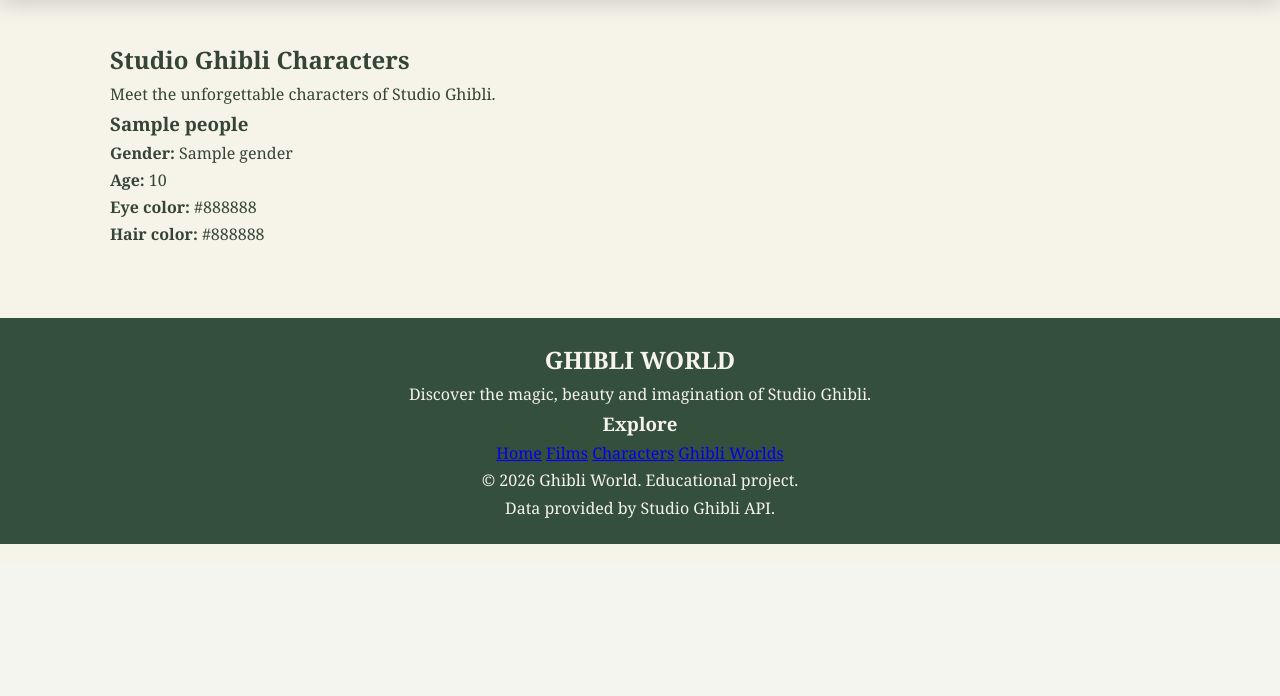
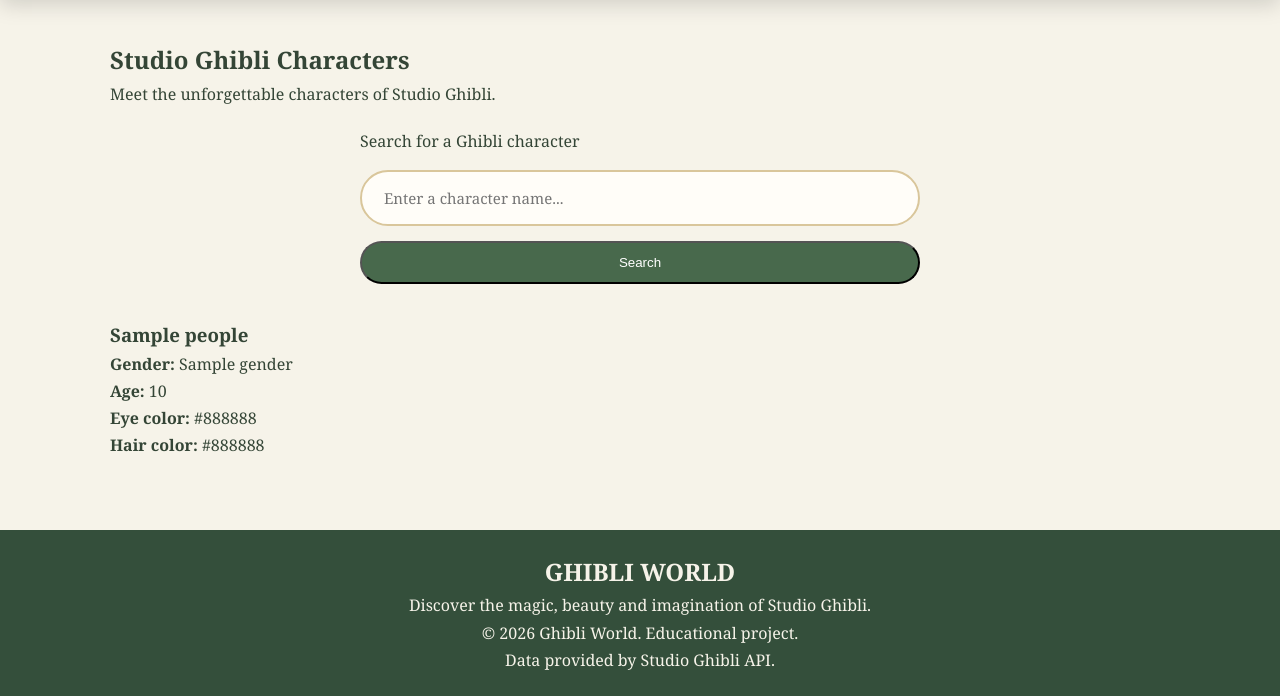
Before and after one commit to Melaniee567/ghibli-world, a Node server app: template views/people.ejs in a window 1280 px wide. Shown: the part 237-933 px from the top of the page. Before the commit the page ends 781 px from the top, so only its background shows below. Run offline with Node 20, Linux system fonts and the light colour scheme; the template is opened without the code that fills it: most values are stand-ins (such as "Sample title", 1, 10 or a date in 2020).

Commit message:
Add people and worlds search and update footer

```diff
--- a/public/css/style.css
+++ b/public/css/style.css
@@ -388,12 +388,16 @@ footer {
     text-transform: uppercase;
 }
 
-/* FILM SEARCH */
+/* SEARCH */
 
 .search-container {
     max-width: 600px;
     margin: 20px auto 35px;
     padding: 0 20px;
+
+    display: flex;
+    flex-direction: column;
+    gap: 15px;
 }
 
 #filmSearch {
@@ -409,7 +413,43 @@ footer {
     transition: all 0.3s ease;
 }
 
+#peopleSearch {
+    width: 100%;
+    padding: 16px 22px;
+    border: 2px solid #d9c69b;
+    border-radius: 30px;
+    background-color: #fffdf8;
+    color: #344536;
+    font-family: Georgia, serif;
+    font-size: 15px;
+    outline: none;
+    transition: all 0.3s ease;
+}
+
+#worldSearch {
+    width: 100%;
+    padding: 16px 22px;
+    border: 2px solid #d9c69b;
+    border-radius: 30px;
+    background-color: #fffdf8;
+    color: #344536;
+    font-family: Georgia, serif;
+    font-size: 15px;
+    outline: none;
+    transition: all 0.3s ease;
+}
+
 #filmSearch:focus {
+    border-color: #48694c;
+    box-shadow: 0 0 10px rgba(72, 105, 76, 0.2);
+}
+
+#peopleSearch:focus {
+    border-color: #48694c;
+    box-shadow: 0 0 10px rgba(72, 105, 76, 0.2);
+}
+
+#worldSearch:focus {
     border-color: #48694c;
     box-shadow: 0 0 10px rgba(72, 105, 76, 0.2);
 }
--- a/views/partials/footer.ejs
+++ b/views/partials/footer.ejs
@@ -10,13 +10,6 @@
             </p>
         </div>
 
-        <div class="footer-links">
-            <h3>Explore</h3>
-            <a href="/">Home</a>
-            <a href="/films">Films</a>
-            <a href="/people">Characters</a>
-            <a href="/worlds">Ghibli Worlds</a>
-        </div>
 
     </div>
 
--- a/views/people.ejs
+++ b/views/people.ejs
@@ -16,11 +16,32 @@
             <section class="people-section">
 
                 <h2>Studio Ghibli Characters</h2>
-
                 <p>Meet the unforgettable characters of Studio Ghibli.</p>
 
+                <form action="/people" method="GET" class="search-container">
+                    <label for="peopleSearch">Search for a Ghibli character</label>
+
+                    <input type="text" id="peopleSearch" name="search" placeholder="Enter a character name..."
+                        value="<%= searchQuery || '' %>">
+
+                    <button type="submit" class="button">Search</button>
+                </form>
+
+                <% if (errorMessage) { %>
+
+                    <p class="error-message">
+                        <%= errorMessage %>
+                    </p>
+
+                    <% } else if (people.length===0) { %>
+
+                        <p class="no-results">
+                            No characters found. Please try another name.
+                        </p>
+
+                        <% } %>
+
                             <div class="people-container">
-
                                 <% people.forEach(person=> { %>
 
                                     <article class="person-card">
@@ -52,7 +73,6 @@
                                     </article>
 
                                     <% }); %>
-
                             </div>
 
             </section>
```
Also changed, not shown: controllers/ghibliController.js (+78 -4 lines), views/worlds.ejs (+27 -1 lines). Lines whose indentation alone changed are shown as unchanged.
